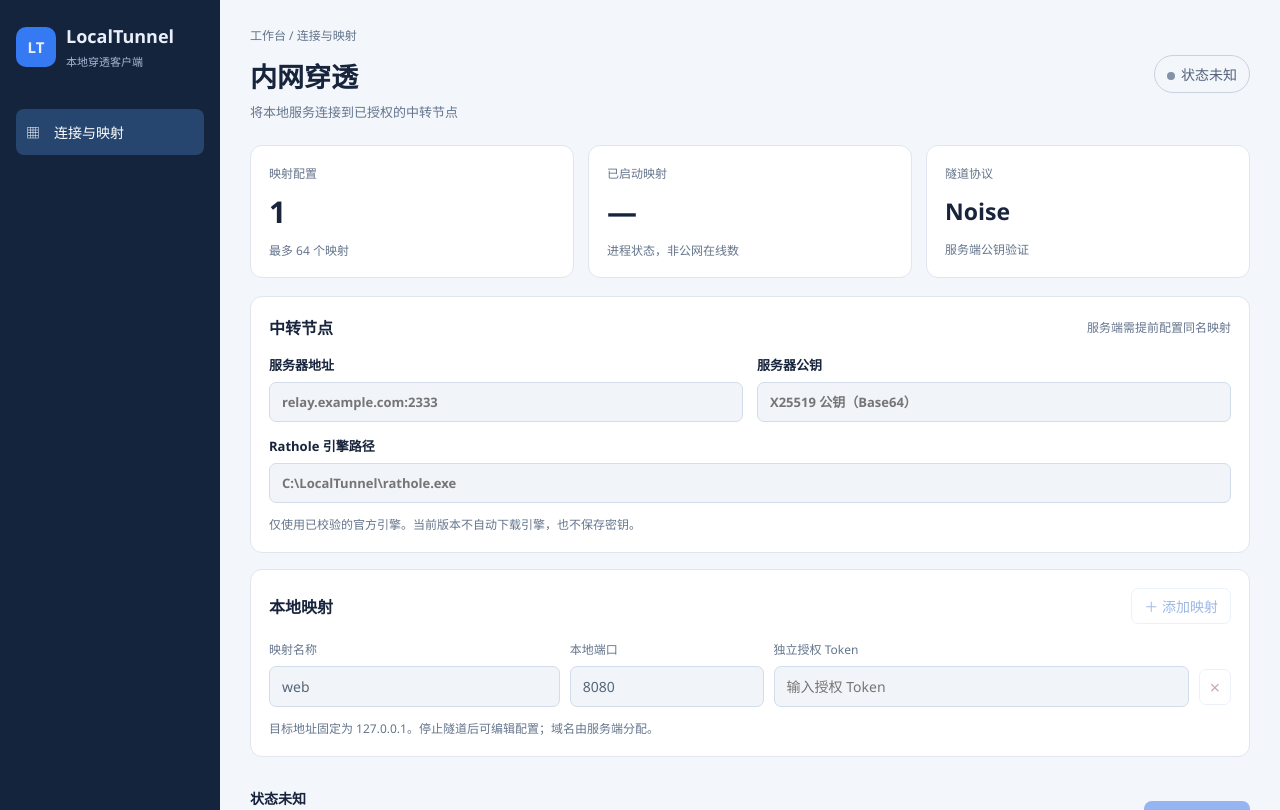
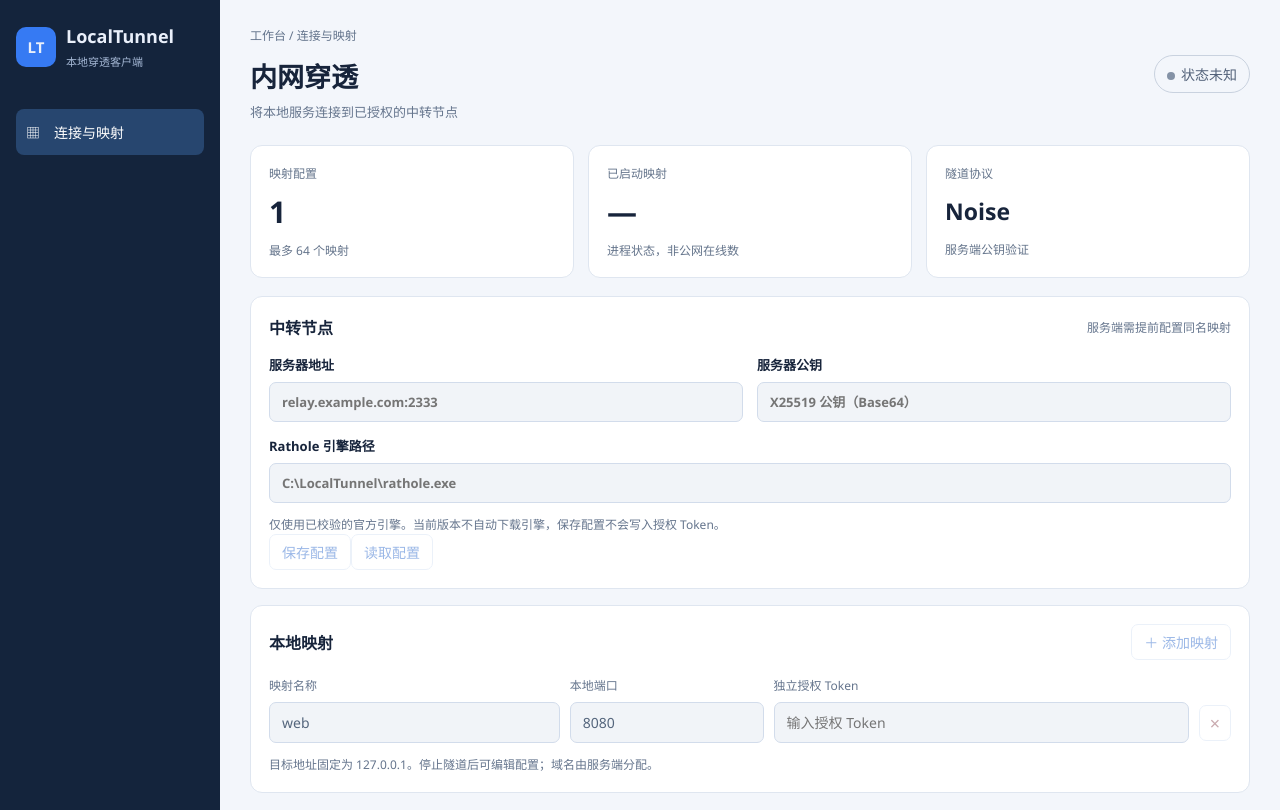
Before and after one commit to trade3403/localtunnel, a Vue app in the folder apps/desktop/: page / in a window 1280 px wide. Shown: the top 810 px of the page. Built offline with nearby package versions, Linux system fonts and the light colour scheme.

Commit message:
feat(v0.3): add explicit safe save/load UI and tray guidance

```diff
--- a/apps/desktop/src/App.vue
+++ b/apps/desktop/src/App.vue
@@ -3,6 +3,7 @@ import { computed, onMounted, onUnmounted, ref } from 'vue'
 import { invoke } from '@tauri-apps/api/core'
 
 type Mapping = { id: number; name: string; localPort: number | null; token: string }
+type Profile = { engine: string; remote: string; serverKey: string; mappings: { name: string; localPort: number }[] }
 type Status = { state: 'stopped' | 'running' | 'error'; detail: string; mappingCount: number }
 const engine = ref('')
 const remote = ref('')
@@ -12,6 +13,7 @@ const mappings = ref<Mapping[]>([{ id: 1, name: 'web', localPort: 8080, token: '
 const status = ref<Status>({ state: 'stopped', detail: '正在获取进程状态', mappingCount: 0 })
 const busy = ref(false)
 const error = ref('')
+const notice = ref('')
 const ready = ref(false)
 const running = computed(() => status.value.state === 'running')
 const locked = computed(() => busy.value || running.value || !ready.value)
@@ -37,6 +39,38 @@ function add() {
 }
 function remove(id: number) {
   if (!locked.value && mappings.value.length > 1) mappings.value = mappings.value.filter(m => m.id !== id)
+}
+async function profileAction(action: 'save' | 'load') {
+  if (locked.value || polling) return
+  busy.value = true
+  error.value = ''
+  notice.value = ''
+  try {
+    if (action === 'save') {
+      if (mappings.value.some(m => !Number.isInteger(m.localPort) || Number(m.localPort) < 1 || Number(m.localPort) > 65535)) {
+        throw new Error('请输入有效本地端口')
+      }
+      const profile: Profile = {
+        engine: engine.value.trim(), remote: remote.value.trim(), serverKey: serverKey.value.trim(),
+        mappings: mappings.value.map(m => ({ name: m.name.trim(), localPort: Number(m.localPort) }))
+      }
+      await invoke('save_profile', { profile })
+      notice.value = '配置已保存（不包含授权 Token）'
+    } else {
+      const profile = await invoke<Profile | null>('load_profile')
+      if (!profile) {
+        notice.value = '尚未保存配置'
+        return
+      }
+      engine.value = profile.engine
+      remote.value = profile.remote
+      serverKey.value = profile.serverKey
+      mappings.value = profile.mappings.map(m => ({ ...m, id: nextId++, token: '' }))
+      notice.value = '配置已读取，请重新填写授权 Token'
+    }
+  } catch (e) {
+    error.value = e instanceof Error ? e.message : String(e)
+  } finally { busy.value = false; void refresh() }
 }
 async function toggle() {
   if (!ready.value || busy.value || polling) return
@@ -82,7 +116,12 @@ async function toggle() {
             <label>服务器公钥<input v-model="serverKey" :disabled="locked" required autocomplete="off" placeholder="X25519 公钥（Base64）" /></label>
             <label class="wide">Rathole 引擎路径<input v-model="engine" :disabled="locked" required placeholder="C:\LocalTunnel\rathole.exe" /></label>
           </div>
-          <p class="hint">仅使用已校验的官方引擎。当前版本不自动下载引擎，也不保存密钥。</p>
+          <p class="hint">仅使用已校验的官方引擎。当前版本不自动下载引擎，保存配置不会写入授权 Token。</p>
+          <div class="profile-actions">
+            <button type="button" class="secondary" :disabled="locked" @click="profileAction('save')">保存配置</button>
+            <button type="button" class="secondary" :disabled="locked" @click="profileAction('load')">读取配置</button>
+            <span v-if="notice" role="status">{{ notice }}</span>
+          </div>
         </section>
         <section>
           <div class="section-title"><h2>本地映射</h2><button type="button" class="secondary" :disabled="locked || mappings.length >= 64" @click="add">＋ 添加映射</button></div>
@@ -100,7 +139,7 @@ async function toggle() {
           <button class="primary" :class="{ danger: running }" :disabled="busy || !ready" :type="running ? 'button' : 'submit'" @click="running && toggle()">{{ busy ? '处理中…' : running ? '停止隧道' : '启动隧道' }}</button>
         </div>
       </form>
-      <footer>开发预览 · 关闭程序会停止隧道 · 公网连通性需独立验收</footer>
+      <footer>开发预览 · 关闭窗口后保留在系统托盘 · 托盘中退出会停止隧道</footer>
     </main>
   </div>
 </template>
```
